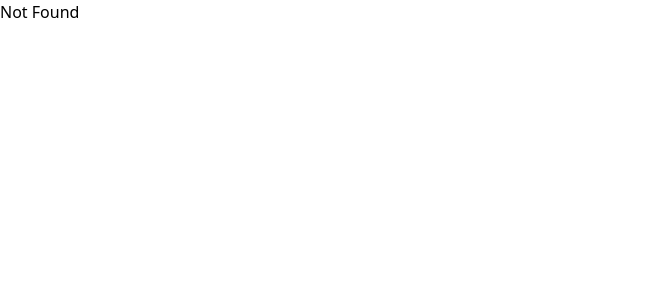
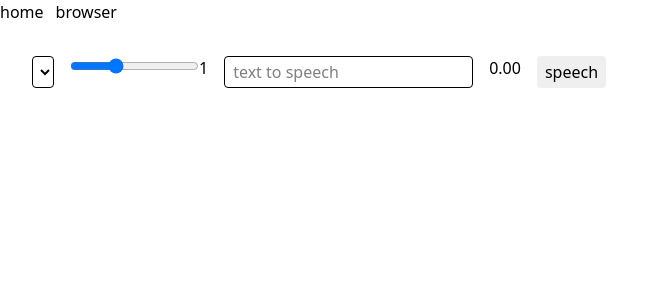
Before and after one commit to domeafavour/milorapart-voice-testing, a React (Vite) app: page /browser in a window 1280 px wide. Shown: the top 300 px of the page, without its empty margins (0-668 px from the left). Built offline with nearby package versions, Linux system fonts and the light colour scheme.

Commit message:
feat(routes): add browser speech synthesis test page

```diff
--- a/src/routeTree.gen.ts
+++ b/src/routeTree.gen.ts
@@ -10,33 +10,43 @@
 
 import { Route as rootRouteImport } from './routes/__root'
 import { Route as IndexRouteImport } from './routes/index'
+import { Route as BrowserRouteImport } from './routes/browser'
 
 const IndexRoute = IndexRouteImport.update({
   id: '/',
   path: '/',
   getParentRoute: () => rootRouteImport,
 } as any)
+const BrowserRoute = BrowserRouteImport.update({
+  id: '/browser',
+  path: '/browser',
+  getParentRoute: () => rootRouteImport,
+} as any)
 
 export interface FileRoutesByFullPath {
   '/': typeof IndexRoute
+  '/browser': typeof BrowserRoute
 }
 export interface FileRoutesByTo {
   '/': typeof IndexRoute
+  '/browser': typeof BrowserRoute
 }
 export interface FileRoutesById {
   __root__: typeof rootRouteImport
   '/': typeof IndexRoute
+  '/browser': typeof BrowserRoute
 }
 export interface FileRouteTypes {
   fileRoutesByFullPath: FileRoutesByFullPath
-  fullPaths: '/'
+  fullPaths: '/' | '/browser'
   fileRoutesByTo: FileRoutesByTo
-  to: '/'
-  id: '__root__' | '/'
+  to: '/' | '/browser'
+  id: '__root__' | '/' | '/browser'
   fileRoutesById: FileRoutesById
 }
 export interface RootRouteChildren {
   IndexRoute: typeof IndexRoute
+  BrowserRoute: typeof BrowserRoute
 }
 
 declare module '@tanstack/react-router' {
@@ -48,11 +58,19 @@ declare module '@tanstack/react-router' {
       preLoaderRoute: typeof IndexRouteImport
       parentRoute: typeof rootRouteImport
     }
+    '/browser': {
+      id: '/browser'
+      path: '/browser'
+      fullPath: '/browser'
+      preLoaderRoute: typeof BrowserRouteImport
+      parentRoute: typeof rootRouteImport
+    }
   }
 }
 
 const rootRouteChildren: RootRouteChildren = {
   IndexRoute: IndexRoute,
+  BrowserRoute: BrowserRoute,
 }
 export const routeTree = rootRouteImport
   ._addFileChildren(rootRouteChildren)
--- a/src/routes/__root.tsx
+++ b/src/routes/__root.tsx
@@ -1,4 +1,4 @@
-import { Outlet, createRootRoute } from "@tanstack/react-router";
+import { Link, Outlet, createRootRoute } from "@tanstack/react-router";
 
 import { TanStackDevtools } from "@tanstack/react-devtools";
 import { TanStackRouterDevtoolsPanel } from "@tanstack/react-router-devtools";
@@ -14,7 +14,21 @@ export const Route = createRootRoute({
 function RootComponent() {
   return (
     <QueryClientProvider client={client}>
-      <Outlet />
+      <header>
+        <nav>
+          <ul className="flex flex-row gap-3">
+            <li>
+              <Link to="/">home</Link>
+            </li>
+            <li>
+              <Link to="/browser">browser</Link>
+            </li>
+          </ul>
+        </nav>
+      </header>
+      <main className="p-8">
+        <Outlet />
+      </main>
       <TanStackDevtools
         config={{
           position: "bottom-right",
--- /dev/null
+++ b/src/routes/browser.tsx
@@ -0,0 +1,97 @@
+import { createFileRoute } from "@tanstack/react-router";
+import { useEffect, useRef, useState } from "react";
+
+export const Route = createFileRoute("/browser")({
+  component: RouteComponent,
+});
+
+function RouteComponent() {
+  const [voiceName, setVoiceName] = useState(() => {
+    if (navigator.userAgent.includes("Edg/")) {
+      return "Microsoft Yunxi Online (Natural) - Chinese (Mainland)";
+    }
+    return undefined;
+  });
+  const [reading, setReading] = useState(false);
+  const [readTime, setReadTime] = useState(0);
+  const [rate, setRate] = useState(1);
+  const [voices, setVoices] = useState(() => speechSynthesis.getVoices());
+  const inputRef = useRef<HTMLInputElement | null>(null);
+  useEffect(() => {
+    setTimeout(() => {
+      setVoices(speechSynthesis.getVoices());
+    }, 1000);
+  }, []);
+
+  return (
+    <div className="flex flex-col gap4">
+      <form
+        className="flex flex-row gap-4"
+        onSubmit={(e) => {
+          e.preventDefault();
+          setReading(true);
+          window.speechSynthesis.cancel();
+          const ssu = new SpeechSynthesisUtterance(
+            inputRef.current!.value.trim(),
+          );
+          ssu.rate = rate;
+          const selectedVoice = voices.find(
+            (voice) => voice.name === voiceName,
+          );
+          if (selectedVoice) {
+            ssu.voice = selectedVoice;
+          }
+          let startTime = Date.now();
+          ssu.addEventListener("start", () => {
+            startTime = Date.now();
+          });
+          ssu.addEventListener("end", () => {
+            setReading(false);
+            setReadTime(Date.now() - startTime);
+          });
+          ssu.addEventListener("error", () => {
+            setReading(false);
+          });
+          window.speechSynthesis.speak(ssu);
+        }}
+      >
+        <select
+          className="border rounded h-8"
+          value={voiceName}
+          onChange={(e) => {
+            setVoiceName(e.target.value);
+          }}
+        >
+          {voices.map((v) => (
+            <option key={v.name} value={v.name}>
+              {v.name}
+            </option>
+          ))}
+        </select>
+        <div>
+          <input
+            type="range"
+            min={0.5}
+            step={0.05}
+            max={2}
+            value={rate}
+            onChange={(e) => {
+              setRate(e.target.valueAsNumber);
+            }}
+          />
+          <span>{rate}</span>
+        </div>
+
+        <input
+          ref={inputRef}
+          className="border rounded h-8 px-2"
+          placeholder="text to speech"
+        />
+        <span>{(readTime / 1000).toFixed(2)}</span>
+        <button disabled={reading} className="h-8 bg-[revert] px-2 rounded">
+          speech
+        </button>
+      </form>
+    </div>
+  );
+}
```
